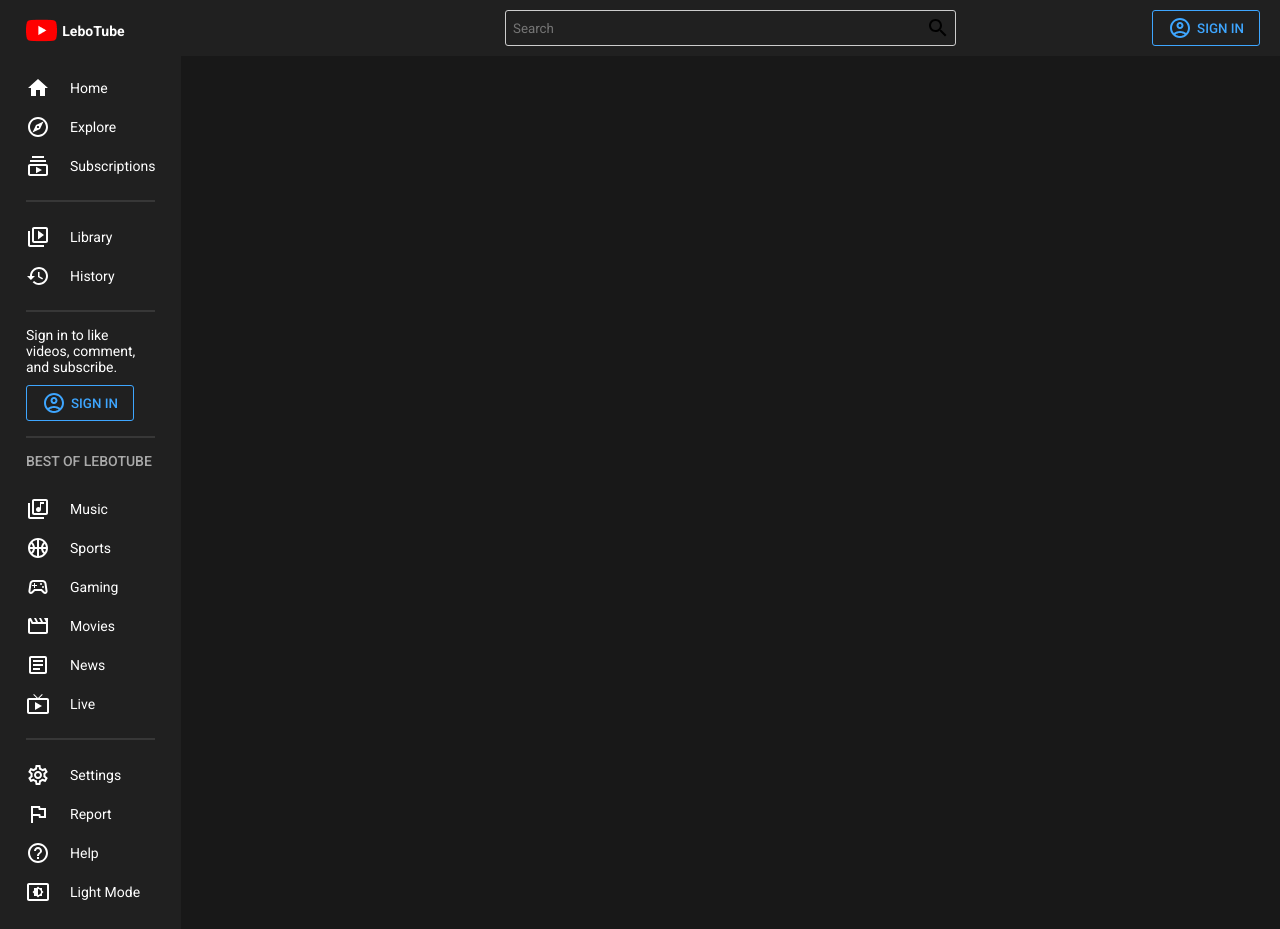
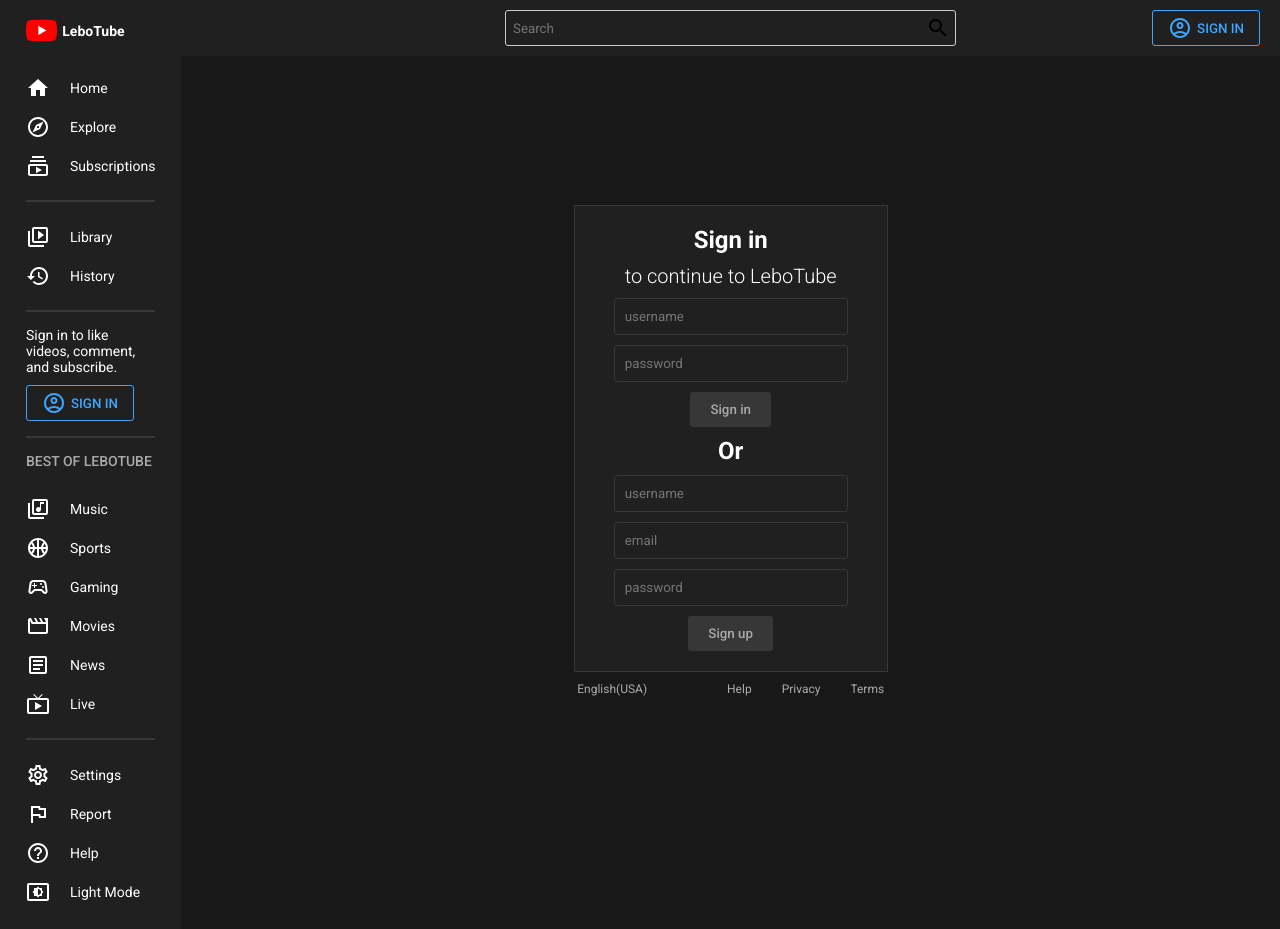
Before and after one commit to tafitahery/video, a React (Vite) app in the folder video-react-ui/: page /signin in a window 1280 px wide. Built offline with nearby package versions, Linux system fonts and the light colour scheme.

Commit message:
React Login Page Design

```diff
--- a/video-react-ui/src/App.jsx
+++ b/video-react-ui/src/App.jsx
@@ -6,6 +6,7 @@
 import { BrowserRouter, Routes, Route } from 'react-router-dom';
 import Home from './pages/Home';
 import Video from './pages/Video';
+import SignIn from './pages/SignIn';
 
 const Container = styled.div`
   display: flex;
@@ -34,6 +35,7 @@
               <Routes>
                 <Route path="/">
                   <Route index element={<Home />} />
+                  <Route path="signin" element={<SignIn />} />
                   <Route path="video">
                     <Route path=":id" element={<Video />} />
                   </Route>
--- a/video-react-ui/src/components/Menu.jsx
+++ b/video-react-ui/src/components/Menu.jsx
@@ -117,10 +117,12 @@
         <Hr />
         <Login>
           Sign in to like videos, comment, and subscribe.
-          <Button>
-            <AccountCircleOutlinedIcon />
-            SIGN IN
-          </Button>
+          <Link to="signin" style={{ textDecoration: 'none' }}>
+            <Button>
+              <AccountCircleOutlinedIcon />
+              SIGN IN
+            </Button>
+          </Link>
         </Login>
         <Hr />
         <Title>BEST OF LEBOTUBE</Title>
--- a/video-react-ui/src/components/Navbar.jsx
+++ b/video-react-ui/src/components/Navbar.jsx
@@ -1,6 +1,7 @@
 import { styled } from 'styled-components';
 import AccountCircleOutlinedIcon from '@mui/icons-material/AccountCircleOutlined';
 import SearchOutlinedIcon from '@mui/icons-material/SearchOutlined';
+import { Link } from 'react-router-dom';
 
 const Container = styled.div`
   position: sticky;
@@ -59,10 +60,12 @@
           <Input placeholder="Search" />
           <SearchOutlinedIcon />
         </Search>
-        <Button>
-          <AccountCircleOutlinedIcon />
-          SIGN IN
-        </Button>
+        <Link to="signin" style={{ textDecoration: 'none' }}>
+          <Button>
+            <AccountCircleOutlinedIcon />
+            SIGN IN
+          </Button>
+        </Link>
       </Wrapper>
     </Container>
   );
--- /dev/null
+++ b/video-react-ui/src/pages/SignIn.jsx
@@ -0,0 +1,89 @@
+import { styled } from 'styled-components';
+
+const Container = styled.div`
+  display: flex;
+  flex-direction: column;
+  align-items: center;
+  justify-content: center;
+  height: calc(100vh - 56px);
+  color: ${({ theme }) => theme.text};
+`;
+
+const Wrapper = styled.div`
+  display: flex;
+  align-items: center;
+  flex-direction: column;
+  background-color: ${({ theme }) => theme.bgLighter};
+  border: 1px solid ${({ theme }) => theme.soft};
+  padding: 20px 50px;
+  gap: 10px;
+`;
+
+const Title = styled.h1`
+  font-size: 24px;
+`;
+
+const SubTitle = styled.h2`
+  font-size: 20px;
+  font-weight: 300;
+`;
+
+const Input = styled.input`
+  border: 1px solid ${({ theme }) => theme.soft};
+  border-radius: 3px;
+  padding: 10px;
+  background-color: transparent;
+  width: 100%;
+`;
+
+const Button = styled.button`
+  border-radius: 3px;
+  border: none;
+  padding: 10px 20px;
+  font-weight: 500;
+  cursor: pointer;
+  background-color: ${({ theme }) => theme.soft};
+  color: ${({ theme }) => theme.textSoft};
+`;
+
+const More = styled.div`
+  display: flex;
+  margin-top: 10px;
+  font-size: 12px;
+  color: ${({ theme }) => theme.textSoft};
+`;
+
+const Links = styled.div`
+  margin-left: 50px;
+`;
+
+const Link = styled.span`
+  margin-left: 30px;
+`;
+
+export default function SignIn() {
+  return (
+    <Container>
+      <Wrapper>
+        <Title>Sign in</Title>
+        <SubTitle>to continue to LeboTube</SubTitle>
+        <Input placeholder="username" />
+        <Input placeholder="password" type="password" />
+        <Button>Sign in</Button>
+        <Title>Or</Title>
+        <Input placeholder="username" />
+        <Input placeholder="email" type="email" />
+        <Input placeholder="password" type="password" />
+        <Button>Sign up</Button>
+      </Wrapper>
+      <More>
+        English(USA)
+        <Links>
+          <Link>Help</Link>
+          <Link>Privacy</Link>
+          <Link>Terms</Link>
+        </Links>
+      </More>
+    </Container>
+  );
+}
```
